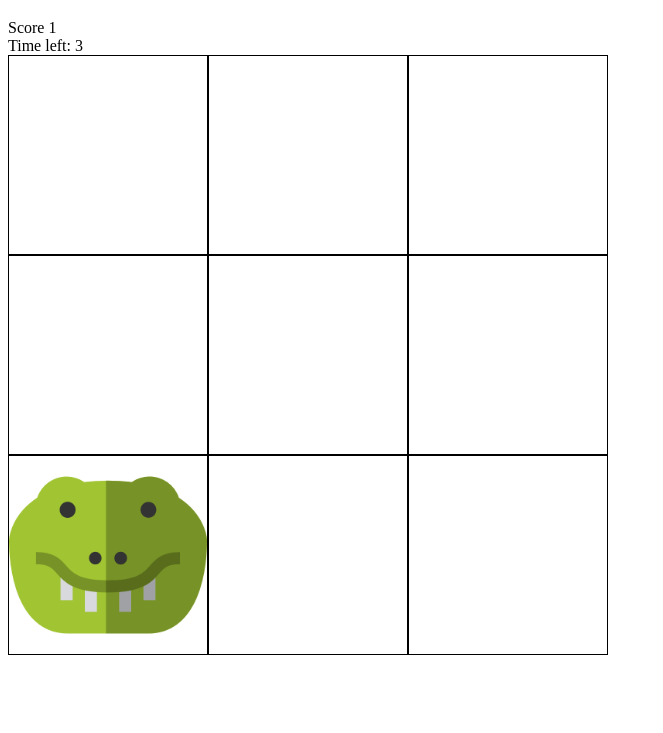
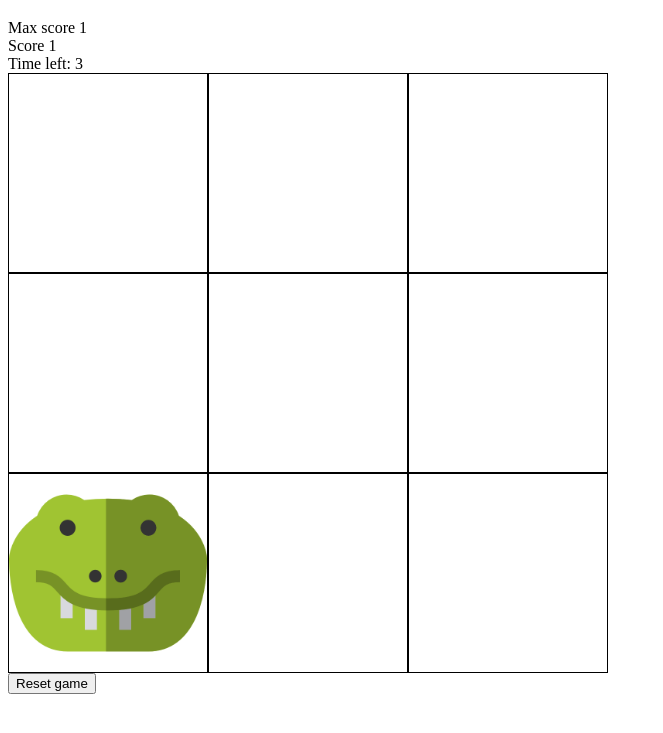
Before and after one commit to gafeol/js-games, a plain HTML site: page whack-a-mole/index.html in a window 1280 px wide. Both pictures are taken after a click on the element 108 px from the left and 615 px from the top of the page. Shown: the part 61-794 px from the top of the page, without its empty margins (0-663 px from the left). Drawn offline with Linux system fonts and the light colour scheme.

Commit message:
Reset game to whack + max score

```diff
--- a/whack-a-mole/index.html
+++ b/whack-a-mole/index.html
@@ -10,6 +10,9 @@
 <body>
     <h1> Whack a Crocodile</h1>
 
+    <div>
+        Max score <span id="maxscore">0</span>
+    </div>
     <div>
         Score <span id="score">0</span>
     </div>
@@ -28,5 +31,6 @@
         <div id="8" class="cell"></div>
         <div id="9" class="cell"></div>
     </div>
+    <input type="button" value="Reset game" onclick="resetGame()">
 </body>
 </html>
--- a/whack-a-mole/index.js
+++ b/whack-a-mole/index.js
@@ -48,6 +48,22 @@ const shuffle = (arr) => {
 const clickCell = () => {
     var score = document.getElementById('score');
     score.textContent = parseInt(score.textContent) + 1;
+    var maxscore = document.getElementById('maxscore');
+    maxscore.textContent = Math.max(parseInt(score.textContent), parseInt(maxscore.textContent));
 };
 
-intervalId = setInterval(resetMoles, 1000, 1);
+intervalId = setInterval(resetMoles, 1000);
+
+
+const resetGame = () => {
+    document.getElementById('score').textContent = 0;
+    document.getElementById('time').textContent = 10;
+    const moleDivs = document.querySelectorAll(".mole");
+    moleDivs.forEach(moleDiv => {
+        moleDiv.classList.remove('mole');
+        moleDiv.removeEventListener('click', clickCell);
+    });
+    clearInterval(intervalId);
+    intervalId = setInterval(resetMoles, 1000);
+
+}
```
